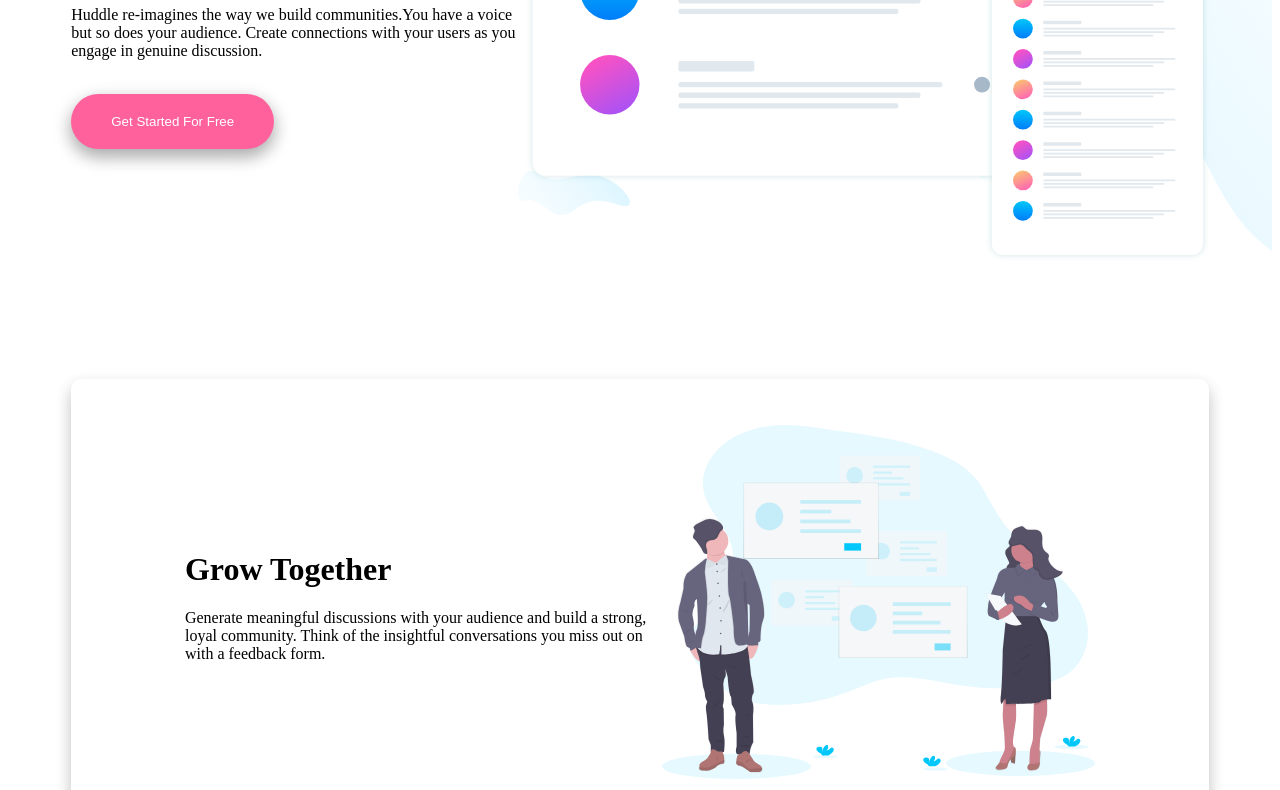
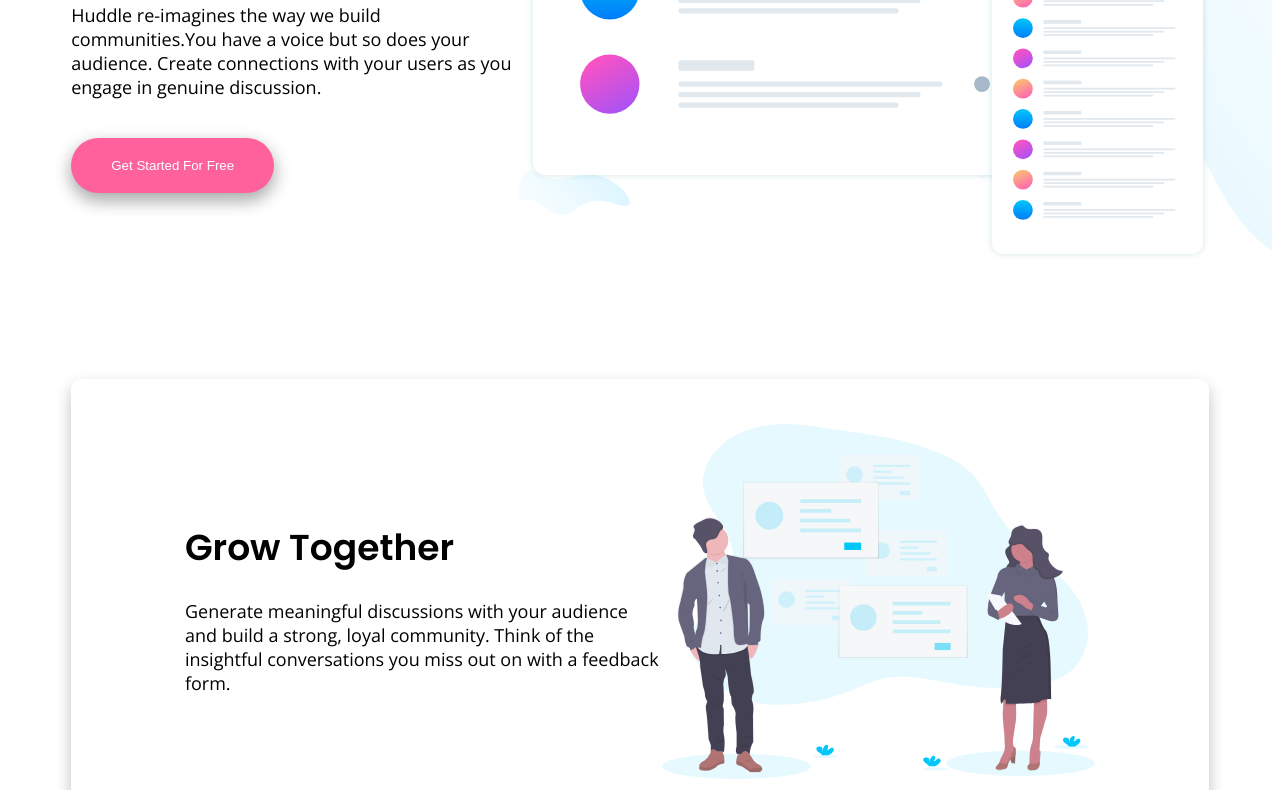
Before and after one commit to fardin072/huddle, a plain HTML site: page index.html in a window 1280 px wide. Shown: the part 429-1219 px from the top of the page. Drawn offline with nearby package versions, Linux system fonts and the light colour scheme.

Commit message:
Font and Color correction

```diff
--- a/index.html
+++ b/index.html
@@ -7,6 +7,12 @@
     <title>Huddle - Our Community</title>
     <link rel="icon" href="/assets/logo-msg.svg" type="image/svg+xml">
     <link rel="stylesheet" href="style.css">
+    <link rel="preconnect" href="https://fonts.googleapis.com">
+<link rel="preconnect" href="https://fonts.gstatic.com" crossorigin>
+<link href="https://fonts.googleapis.com/css2?family=Poppins:ital,wght@0,100;0,200;0,300;0,400;0,500;0,600;0,700;0,800;0,900;1,100;1,200;1,300;1,400;1,500;1,600;1,700;1,800;1,900&display=swap" rel="stylesheet">
+<link rel="preconnect" href="https://fonts.googleapis.com">
+<link rel="preconnect" href="https://fonts.gstatic.com" crossorigin>
+<link href="https://fonts.googleapis.com/css2?family=Open+Sans:ital,wght@0,300..800;1,300..800&family=Poppins:ital,wght@0,100;0,200;0,300;0,400;0,500;0,600;0,700;0,800;0,900;1,100;1,200;1,300;1,400;1,500;1,600;1,700;1,800;1,900&display=swap" rel="stylesheet">
 </head>
 
 <body>
--- a/style.css
+++ b/style.css
@@ -1,8 +1,16 @@
 body {
     display: flex;
     justify-content: center;
+    font-size: 18px;
 }
-
+h1{
+    font-family: "Poppins";
+    font-weight: 600;
+}
+p{
+    font-family: "Open Sans";
+    font-weight: 400;
+}
 .all-body {
     width: 100%;
     max-width: 1440px;
```
